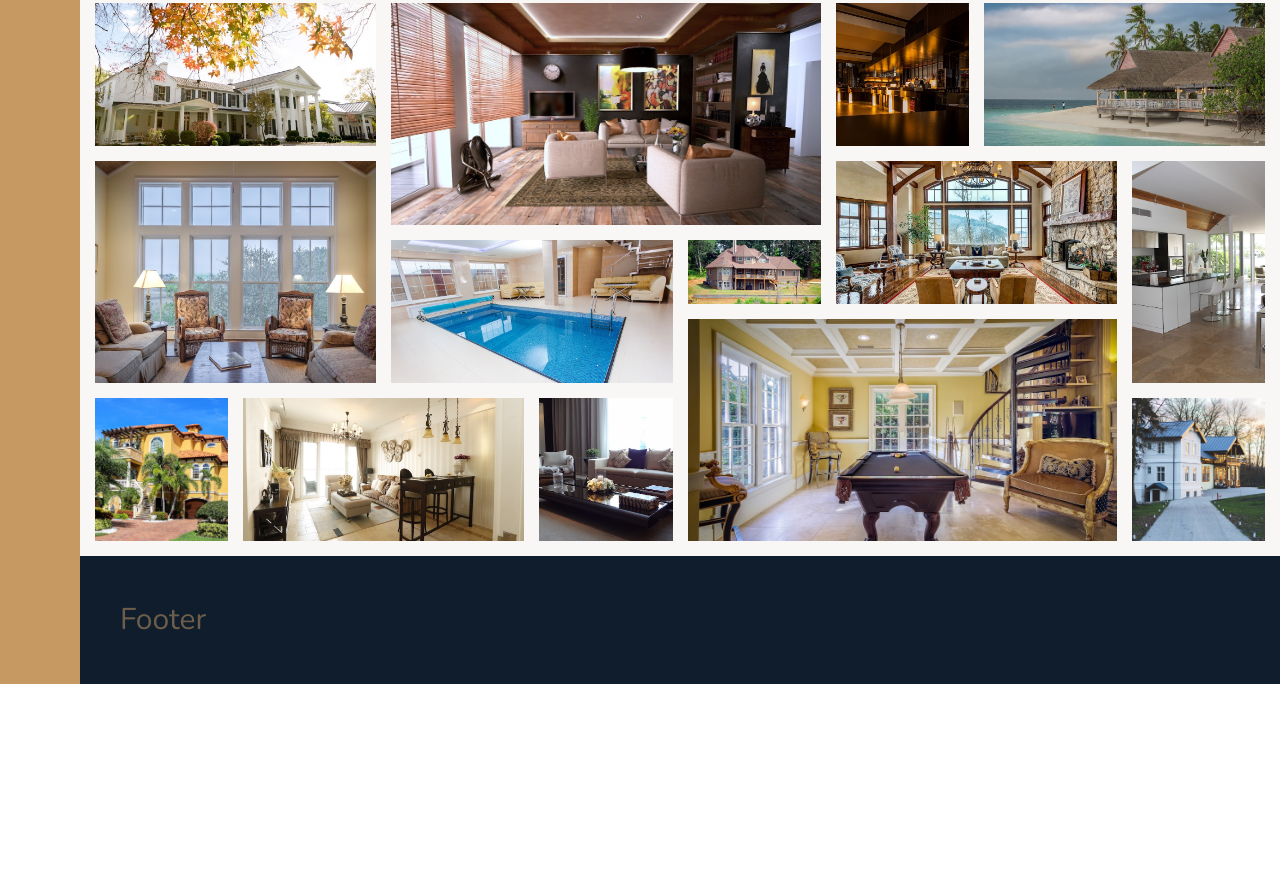
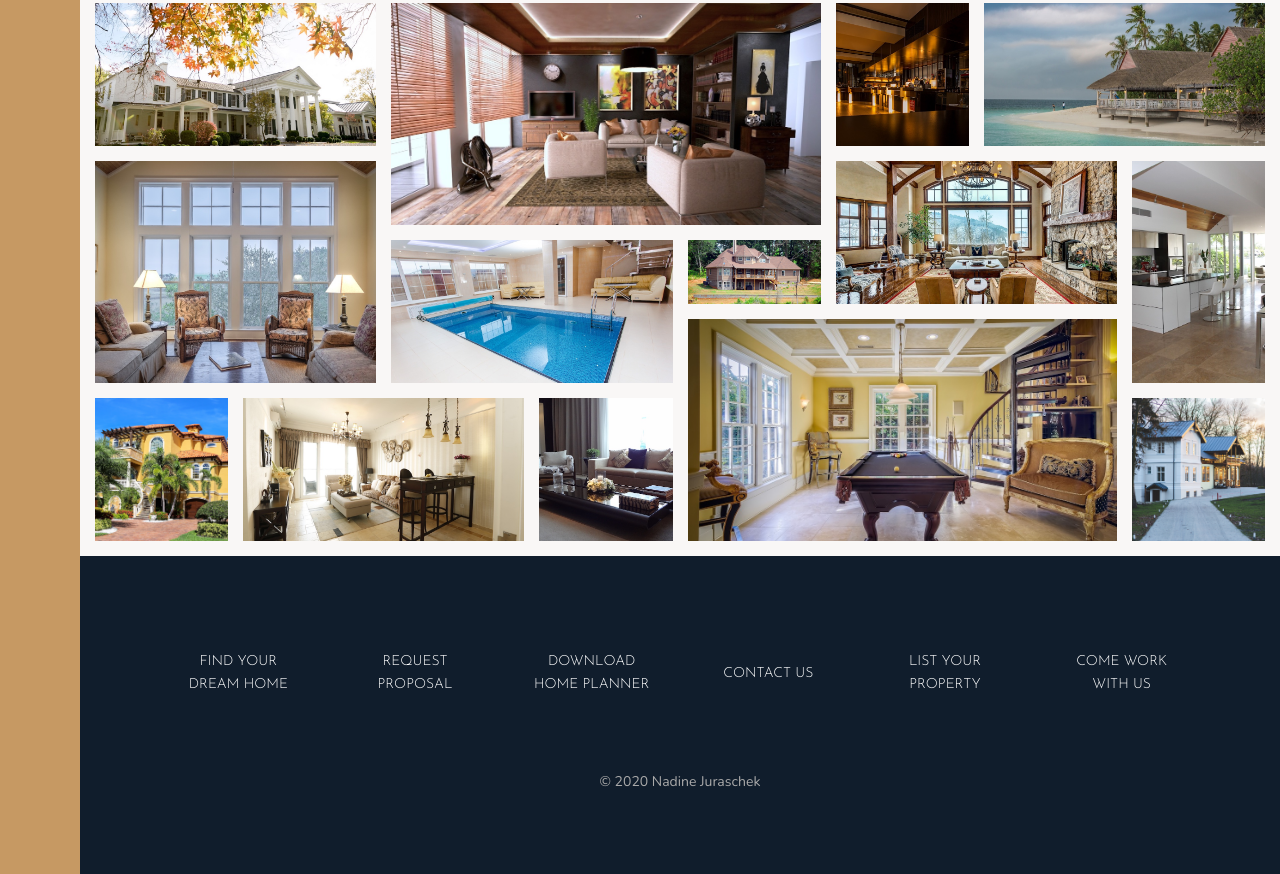
Before and after one commit to nadinejuraschek/Wedding-Planner-Website, a website: page index.html in a window 1280 px wide. Shown: the part 3293-4167 px from the top of the page. Before the commit the page ends 3977 px from the top, so only its background shows below. Drawn offline with nearby package versions, Linux system fonts and the light colour scheme.

Commit message:
footer complete

```diff
--- a/index.html
+++ b/index.html
@@ -374,7 +374,29 @@
         </section>
 
         <footer class="footer">
-            Footer
+            <ul class="nav">
+                <li class="nav__item">
+                    <a href="#" class="nav__link">Find Your Dream Home</a>
+                </li>
+                <li class="nav__item">
+                    <a href="#" class="nav__link">Request Proposal</a>
+                </li>
+                <li class="nav__item">
+                    <a href="#" class="nav__link">Download Home Planner</a>
+                </li>
+                <li class="nav__item">
+                    <a href="#" class="nav__link">Contact Us</a>
+                </li>
+                <li class="nav__item">
+                    <a href="#" class="nav__link">List Your Property</a>
+                </li>
+                <li class="nav__item">
+                    <a href="#" class="nav__link">Come Work With Us</a>
+                </li>
+            </ul>
+            <p class="copyright">
+                &copy; 2020 Nadine Juraschek
+            </p>
         </footer>
     </body>
 </html>
--- a/sass/_footer.scss
+++ b/sass/_footer.scss
@@ -1,4 +1,40 @@
 .footer {
     background-color: $color-secondary;
     grid-column: full-start / full-end;
+    padding: 8rem;
 }
+
+.nav {
+    list-style: none;
+    display: grid;
+    grid-template-columns: repeat(auto-fit, minmax(15rem, 1fr));
+    grid-gap: 2rem;
+    align-items: center;
+
+    &__link:link,
+    &__link:visited {
+        color: #ffffff;
+        display: block;
+        font-family: $font-display;
+        font-size: 1.4rem;
+        padding: 1.5rem;
+        text-align: center;
+        text-decoration: none;
+        text-transform: uppercase;
+        transition: all 0.2s;
+    }
+
+    &__link:hover,
+    &__link:active {
+        background-color: #ffffff05;
+        transform: translatey(-3px);
+    }
+}
+
+.copyright {
+    color: $color-grey-light-2;
+    font-size: 1.4rem;
+    margin: 6rem auto 0;
+    text-align: center;
+    width: 70%;
+}
```
Also changed, not shown: css/style.css.
